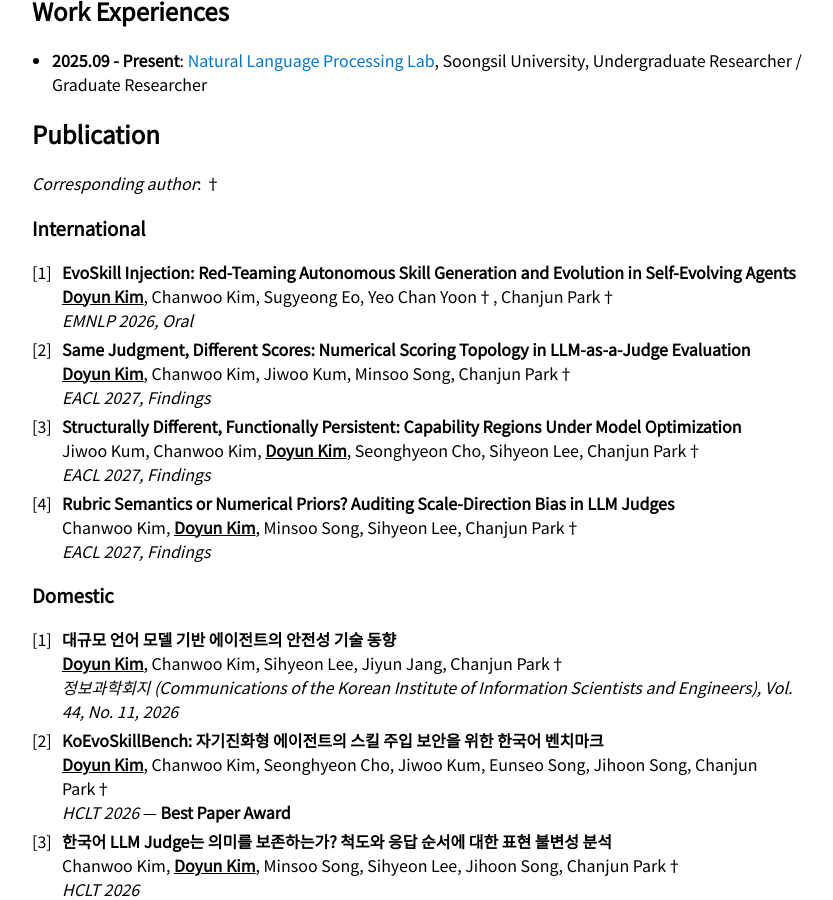
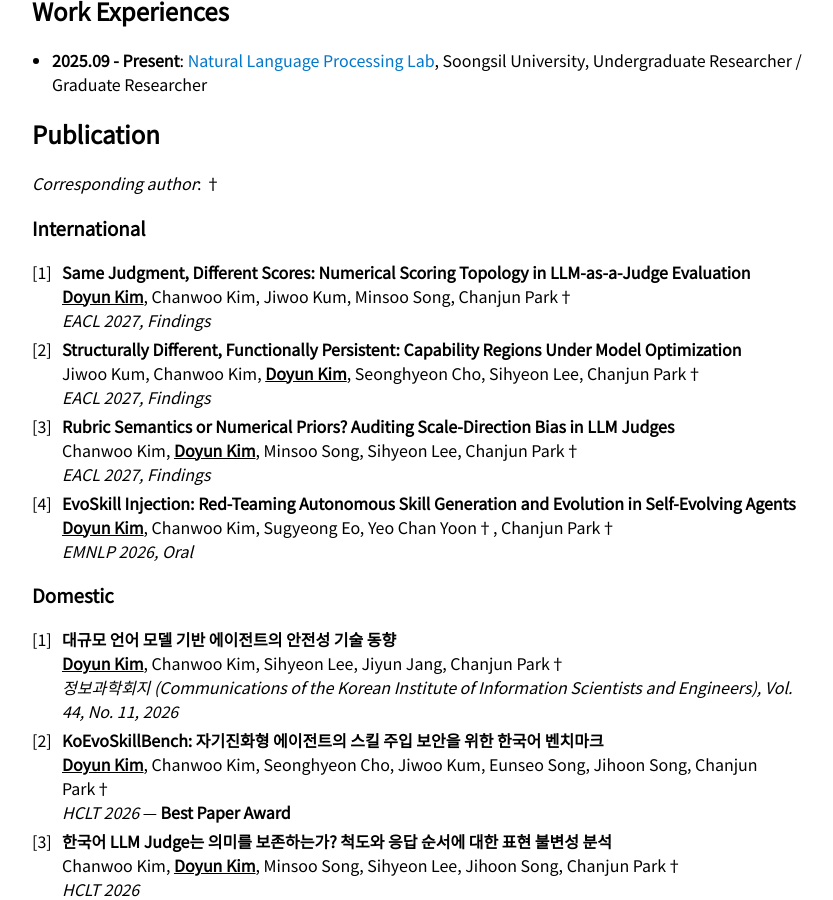
Before and after one commit to Doyun-coding/Doyun-coding.github.io, a Jekyll site: the page built from index.md, in a window 1280 px wide and 900 px high, scrolled down 582 px. Shown: the whole window, without its empty margins (208-1041 px from the left). Built offline with Jekyll 4.4.1, drawn with Linux system fonts in a browser that asks for light colours; our own code applies the rules of GitHub Pages for plain Markdown files.

Commit message:
Reorder International publications chronologically, update CV PDF
Move EMNLP 2026 to the bottom of the International list since the
EACL 2027 papers were accepted more recently.

Co-Authored-By: Claude Sonnet 5 <noreply@anthropic.com>

```diff
--- a/index.md
+++ b/index.md
@@ -22,10 +22,10 @@ For the latest news, please visit the <a href="https://sites.google.com/view/ssu
 
 ### International
 
-1. **EvoSkill Injection: Red-Teaming Autonomous Skill Generation and Evolution in Self-Evolving Agents** <br> <strong><u>Doyun Kim</u></strong>, Chanwoo Kim, Sugyeong Eo, Yeo Chan Yoon&dagger;, Chanjun Park&dagger; <br> *EMNLP 2026, Oral*
-2. **Same Judgment, Different Scores: Numerical Scoring Topology in LLM-as-a-Judge Evaluation** <br> <strong><u>Doyun Kim</u></strong>, Chanwoo Kim, Jiwoo Kum, Minsoo Song, Chanjun Park&dagger; <br> *EACL 2027, Findings*
-3. **Structurally Different, Functionally Persistent: Capability Regions Under Model Optimization** <br> Jiwoo Kum, Chanwoo Kim, <strong><u>Doyun Kim</u></strong>, Seonghyeon Cho, Sihyeon Lee, Chanjun Park&dagger; <br> *EACL 2027, Findings*
-4. **Rubric Semantics or Numerical Priors? Auditing Scale-Direction Bias in LLM Judges** <br> Chanwoo Kim, <strong><u>Doyun Kim</u></strong>, Minsoo Song, Sihyeon Lee, Chanjun Park&dagger; <br> *EACL 2027, Findings*
+1. **Same Judgment, Different Scores: Numerical Scoring Topology in LLM-as-a-Judge Evaluation** <br> <strong><u>Doyun Kim</u></strong>, Chanwoo Kim, Jiwoo Kum, Minsoo Song, Chanjun Park&dagger; <br> *EACL 2027, Findings*
+2. **Structurally Different, Functionally Persistent: Capability Regions Under Model Optimization** <br> Jiwoo Kum, Chanwoo Kim, <strong><u>Doyun Kim</u></strong>, Seonghyeon Cho, Sihyeon Lee, Chanjun Park&dagger; <br> *EACL 2027, Findings*
+3. **Rubric Semantics or Numerical Priors? Auditing Scale-Direction Bias in LLM Judges** <br> Chanwoo Kim, <strong><u>Doyun Kim</u></strong>, Minsoo Song, Sihyeon Lee, Chanjun Park&dagger; <br> *EACL 2027, Findings*
+4. **EvoSkill Injection: Red-Teaming Autonomous Skill Generation and Evolution in Self-Evolving Agents** <br> <strong><u>Doyun Kim</u></strong>, Chanwoo Kim, Sugyeong Eo, Yeo Chan Yoon&dagger;, Chanjun Park&dagger; <br> *EMNLP 2026, Oral*
 
 ### Domestic
 
```
Also changed, not shown: 1 other file.
